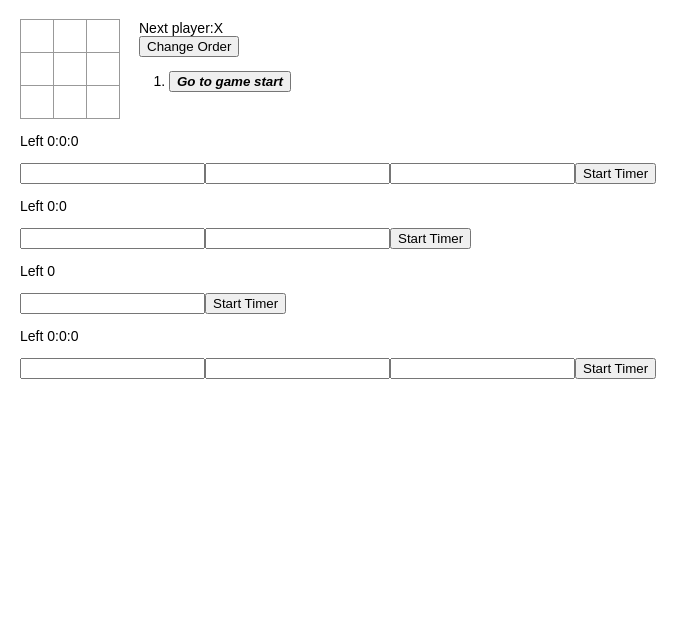
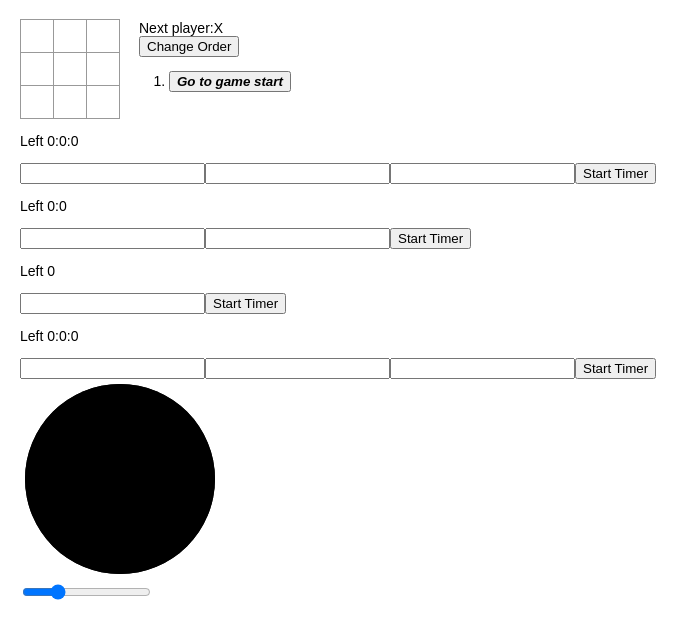
Before and after one commit to Noway2win/Noway2win.github.io, a React app: page / in a window 1280 px wide. Shown: the top 638 px of the page, without its empty margins (0-699 px from the left). Built offline with nearby package versions, Linux system fonts and the light colour scheme.

Commit message:
progress bar created

```diff
--- a/src/app/app.jsx
+++ b/src/app/app.jsx
@@ -1,6 +1,7 @@
 import React from 'react';
 import Game from './components/ticTacToeGame/gameComponent';
 import Timer from './components/timer/timer';
+import RoundProgressBar from './components/progressBar/progressBar';
 
 export default function App(props) {
 	return (
@@ -10,6 +11,7 @@ export default function App(props) {
 			<Timer id="timer-2" format="toMin" />
 			<Timer id="timer-3" format="toSec" />
 			<Timer id="timer-1" format="toErr" />
+			<RoundProgressBar />
 		</div>
 	);
 }
--- /dev/null
+++ b/src/app/components/progressBar/progressBar.jsx
@@ -0,0 +1,37 @@
+import React from 'react';
+import ProgressBarRound from './progressBarRound';
+import ProgressBarInput from './progressBarInput';
+
+export default class RoundProgressBar extends React.Component {
+	constructor(props) {
+		super(props);
+		this.state = {
+			percentage: 25,
+		};
+
+		this.handleChangeEvent = this.handleChangeEvent.bind(this);
+	}
+
+	handleChangeEvent(event) {
+		this.setState({
+			percentage: event.target.value,
+		});
+	}
+
+	render() {
+		const { percentage } = this.state;
+		return (
+			<div>
+				<ProgressBarRound
+					strokeWidth="10"
+					sqSize="200"
+					percentage={percentage}
+				/>
+				<ProgressBarInput
+					value={percentage}
+					onChange={this.handleChangeEvent}
+				/>
+			</div>
+		);
+	}
+}
--- /dev/null
+++ b/src/app/components/progressBar/progressBarInput.jsx
@@ -0,0 +1,18 @@
+import React from 'react';
+
+export default function ProgressBarInput(props) {
+	const { value, onChange } = props;
+	return (
+		<div>
+			<input
+				id="progressInput"
+				type="range"
+				min="0"
+				max="100"
+				step="1"
+				value={value}
+				onChange={onChange}
+			/>
+		</div>
+	);
+}
--- /dev/null
+++ b/src/app/components/progressBar/progressBarRound.jsx
@@ -0,0 +1,43 @@
+import React from 'react';
+
+export default function ProgressBarRound(props) {
+	const { sqSize, strokeWidth, percentage } = props;
+	const radius = (sqSize - strokeWidth) / 2;
+	const viewBox = `0 0 ${sqSize} ${sqSize}`;
+	const dashArray = radius * Math.PI * 2;
+	const dashOffset = dashArray - (dashArray * percentage) / 100;
+
+	return (
+		<svg width={sqSize} height={sqSize} viewBox={viewBox}>
+			<circle
+				className="circle-background"
+				cx={sqSize / 2}
+				cy={sqSize / 2}
+				r={radius}
+				strokeWidth={`${strokeWidth}px`}
+			/>
+			<circle
+				className="circle-progress"
+				cx={sqSize / 2}
+				cy={sqSize / 2}
+				r={radius}
+				strokeWidth={`${strokeWidth}px`}
+				// Start progress marker at 12 O'Clock
+				transform={`rotate(-90 ${sqSize / 2} ${sqSize / 2})`}
+				style={{
+					strokeDasharray: dashArray,
+					strokeDashoffset: dashOffset,
+				}}
+			/>
+			<text
+				className="circle-text"
+				x="50%"
+				y="50%"
+				dy=".3em"
+				textAnchor="middle"
+			>
+				{`${percentage}%`}
+			</text>
+		</svg>
+	);
+}
--- a/src/style/index.css
+++ b/src/style/index.css
@@ -63,3 +63,4 @@ ul {
 .winning-hightlight {
 	background: gold;
 }
+@import './progressBar.css';
--- /dev/null
+++ b/src/style/progressBar.css
@@ -0,0 +1,26 @@
+#progressInput {
+	width: 30%;
+	margin: 20px auto;
+}
+
+.circle-background,
+.circle-progress {
+	fill: none;
+}
+
+.circle-background {
+	stroke: #dddddd;
+}
+
+.circle-progress {
+	stroke: red;
+	stroke-linecap: round;
+	stroke-linejoin: round;
+}
+
+.circle-text {
+	font-size: 3em;
+	font-weight: bold;
+
+	/* fill: red; */
+}
```
